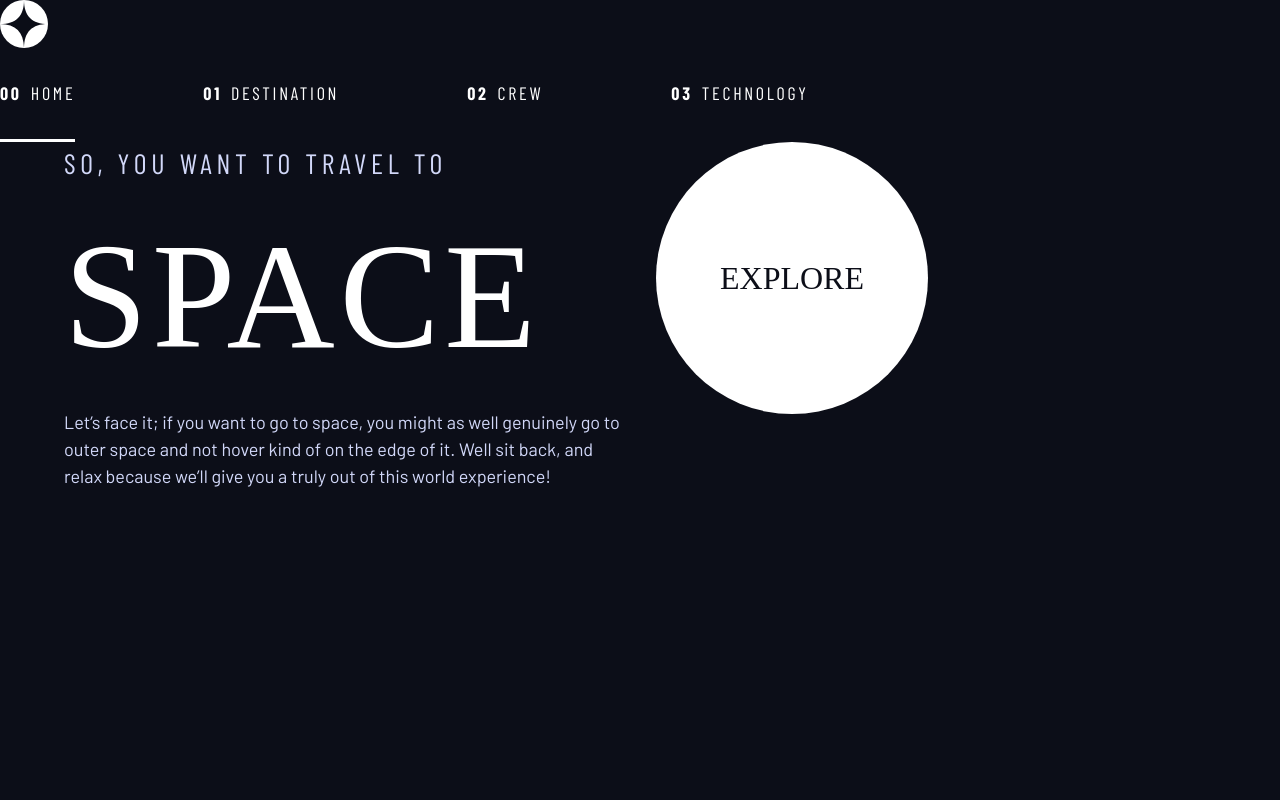
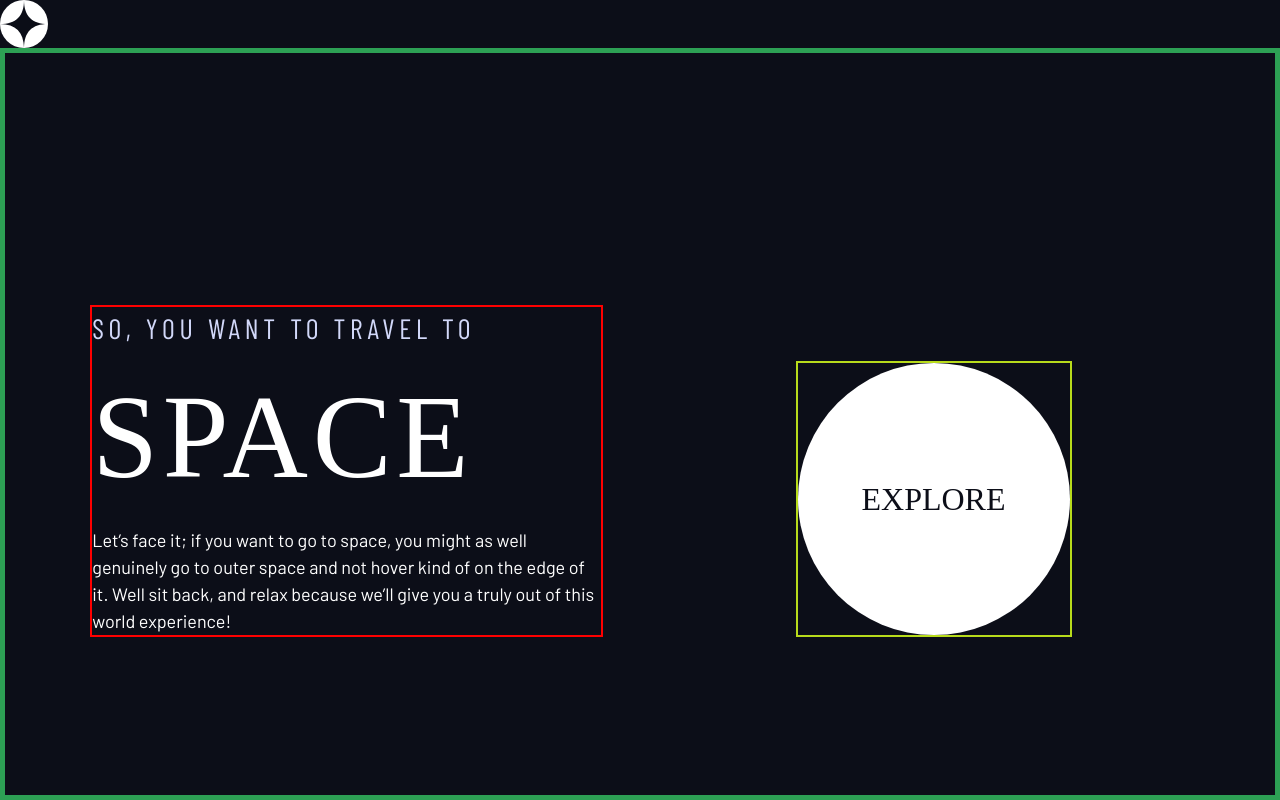
Before and after one commit to Halix7/space-tourism, a plain HTML site: page code/index.html in a window 1280 px wide. Drawn offline with nearby package versions, Linux system fonts and the light colour scheme; a web font is replaced by a local one.

Commit message:
second commit

```diff
--- a/code/index.html
+++ b/code/index.html
@@ -6,39 +6,44 @@
     <meta name="viewport" content="width=device-width, initial-scale=1.0">
 
     <link rel="icon" type="image/png" sizes="32x32" href="./assets/favicon-32x32.png">
+    <!-- Google fonts -->
+    <link rel="preconnect" href="https://fonts.googleapis.com">
+    <link rel="preconnect" href="https://fonts.gstatic.com" crossorigin>
+    <link href="https://fonts.googleapis.com/css2?family=Barlow+Condensed:wght@400;700&family=Bellefair&family=Barlow:wght@400;700&display=swap" rel="stylesheet">
+
+    <!-- Our custom CSS -->
     <link rel="stylesheet" href="../style.css">
     <title>Frontend Mentor | Space tourism website</title>
 </head>
 
 <body class="home">
-    <header class="primary-header">
 
+    <header class="primary-header flex">
         <div>
-            <img src="./assets/shared/logo.svg" alt="Space Tourism logo" class="logo">
+            <img src="./assets/shared/logo.svg" alt="space tourism logo" class="logo">
         </div>
-        <nav>
-            <ul class="primary-navigation underline-indicator flex">
-                <li class="active"><a class="ff-sans-cond uppercase text-white letter-spacing-2" href="index.html"><span>00</span>Home</a></li>
-                <li><a class="ff-sans-cond uppercase text-white letter-spacing-2" href="destination.html"><span>01</span>Destination</a></li>
-                <li><a class="ff-sans-cond uppercase text-white letter-spacing-2" href="crew.html"><span>02</span>Crew</a></li>
-                <li><a class="ff-sans-cond uppercase text-white letter-spacing-2" href="technology.html"><span>03</span>Technology</a></li>
-            </ul>
-        </nav>
+        <!-- <nav>
+        <ul class="primary-navigation underline-indicators flex">
+            <li class="active"><a class="ff-sans-cond uppercase text-white letter-spacing-2" href="index.html"><span>00</span>Home</a>
+            <li><a class="ff-sans-cond uppercase text-white letter-spacing-2" href="destination.html"><span>01</span>Destination</a>
+            <li><a class="ff-sans-cond uppercase text-white letter-spacing-2" href="crew.html"><span>02</span>Crew</a>
+            <li><a class="ff-sans-cond uppercase text-white letter-spacing-2" href="technology.html"><span>03</span>Technology</a>
+        </ul>
+    </nav> -->
     </header>
-    <div class="grid-container">
+
+    <div class="grid-container grid-container--home">
         <div>
+            <h1 class="text-accent fs-500 ff-sans-cond uppercase letter-spacing-1">So, you want to travel to
+                <span class="block fs-900 ff-serif text-white">Space</span></h1>
 
-            <h1 class="text-accent fs-500 ff-sans-cond uppercase letter-spacing-1">So, you want to travel to
-                <span class="fs-900 text-white ff-serif">Space</span></h1>
-            <p class="text-accent ff-sans-normal">Let’s face it; if you want to go to space, you might as well genuinely go to outer space and not hover kind of on the edge of it. Well sit back, and relax because we’ll give you a truly out of this world experience! </p>
+            <p>Let’s face it; if you want to go to space, you might as well genuinely go to outer space and not hover kind of on the edge of it. Well sit back, and relax because we’ll give you a truly out of this world experience! </p>
         </div>
-
-        <!-- explore button -->
         <div>
-
-            <a href="#" class="large-button uppercase ff-serif fs-600 text-dark bg-white">Explore</a>
+            <a href="#" class="large-button uppercase ff-serif text-dark bg-white">Explore</a>
         </div>
     </div>
+
 </body>
 
 </html>
--- a/style.css
+++ b/style.css
@@ -15,18 +15,39 @@
     --clr-light: 231 77% 90%;
     --clr-white: 0 0% 100%;
     /* font-sizes */
-    --fs-900: 9.375rem;
-    --fs-800: 6.25rem;
-    --fs-700: 3.5rem;
-    --fs-600: 2rem;
+    --fs-900: clamp(5rem, 8vw + 1rem, 9.375rem);
+    --fs-800: 3.5rem;
+    --fs-700: 1.5rem;
+    --fs-600: 1rem;
     --fs-500: 1.75rem;
-    --fs-400: 1.125rem;
+    --fs-400: 0.9375rem;
     --fs-300: 1rem;
     --fs-200: 0.875rem;
     /* font family  */
     --ff-serif: 'Bellefair', serif;
     --ff-sans-cond: 'Barlow Condensed', sans-serif;
     --ff-sans-normal: 'Barlow', sans-serif;
+}
+
+@media(min-width:35em) {
+     :root {
+        /* font size */
+        /* --fs-900: 9.375rem; */
+        --fs-800: 5rem;
+        --fs-700: 2.5rem;
+        --fs-600: 1.5rem;
+        --fs-400: 1rem;
+    }
+}
+
+@media (min-width:45em) {
+     :root {
+        /* font-sizes */
+        --fs-800: 6.25rem;
+        --fs-700: 3.5rem;
+        --fs-600: 2rem;
+        --fs-400: 1.125rem;
+    }
 }
 
 
@@ -85,6 +106,8 @@ body {
     background-color: hsl(var(--clr-dark));
     line-height: 1.5;
     min-height: 100vh;
+    display: grid;
+    grid-template-rows: min-content 1fr;
 }
 
 
@@ -139,6 +162,10 @@ select {
     gap: var(--gap, 1rem);
 }
 
+.block {
+    display: block;
+}
+
 .flow>*:where(:not(:first-child)) {
     margin-top: var(--flow-space, 1rem);
 }
@@ -149,18 +176,50 @@ select {
     max-width: 80rem;
 }
 
+
+/* .flex.even-column>* {
+    width: 100%;
+    outline: 2px solid red;
+} */
+
 .grid-container {
+    text-align: center;
+    border: 5px solid rgb(45, 160, 84);
     display: grid;
-    gap: var(--container-gap, 2rem);
-    grid-template-columns: minmax(2rem, 1fr) repeat(2, minmax(0, 40rem)) minmax(2rem, 1fr);
+    padding-inline: 1rem;
+    place-items: center;
+}
+
+.grid-container>* {
+    max-width: 50ch;
+}
+
+@media (min-width:45em) {
+    .grid-container {
+        text-align: left;
+        gap: var(--container-gap, 2rem);
+        grid-template-columns: minmax(1rem, 1fr) repeat(2, minmax(0, 40rem)) minmax(1rem, 1fr);
+    }
+    .grid-container>*:first-child {
+        grid-column: 2;
+        outline: 2px solid red;
+    }
+    .grid-container>*:last-child {
+        grid-column: 3;
+        outline: 2px solid rgb(184, 219, 27);
+    }
+    .grid-container--home {
+        padding-bottom: max(6rem, 20vh);
+        align-items: end;
+    }
 }
 
 .grid-container>*:first-child {
-    grid-column: 2;
+    outline: 2px solid red;
 }
 
 .grid-container>*:last-child {
-    grid-column: 3;
+    outline: 2px solid rgb(184, 219, 27);
 }
 
 .sr-only {
@@ -290,6 +349,7 @@ select {
 
 .large-button {
     position: relative;
+    font-size: 2rem;
     display: inline-grid;
     place-items: center;
     padding: 0 2em;
```
